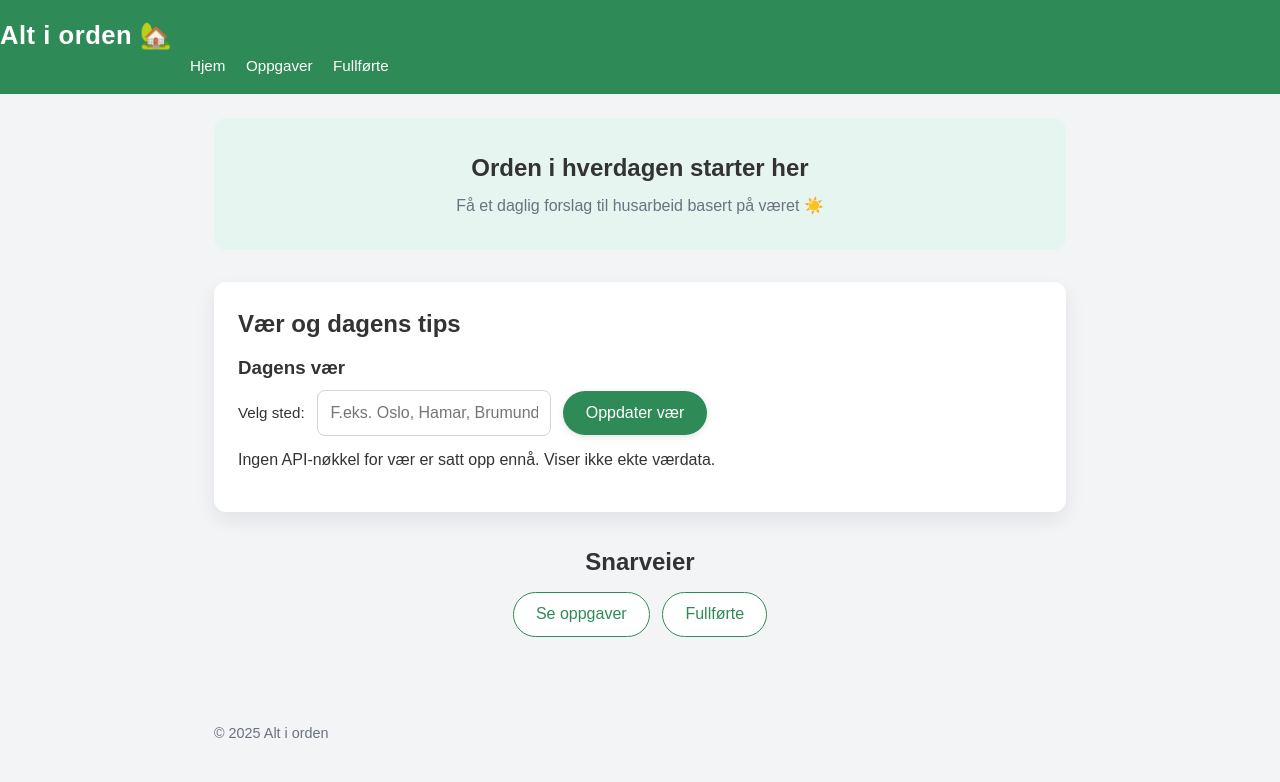
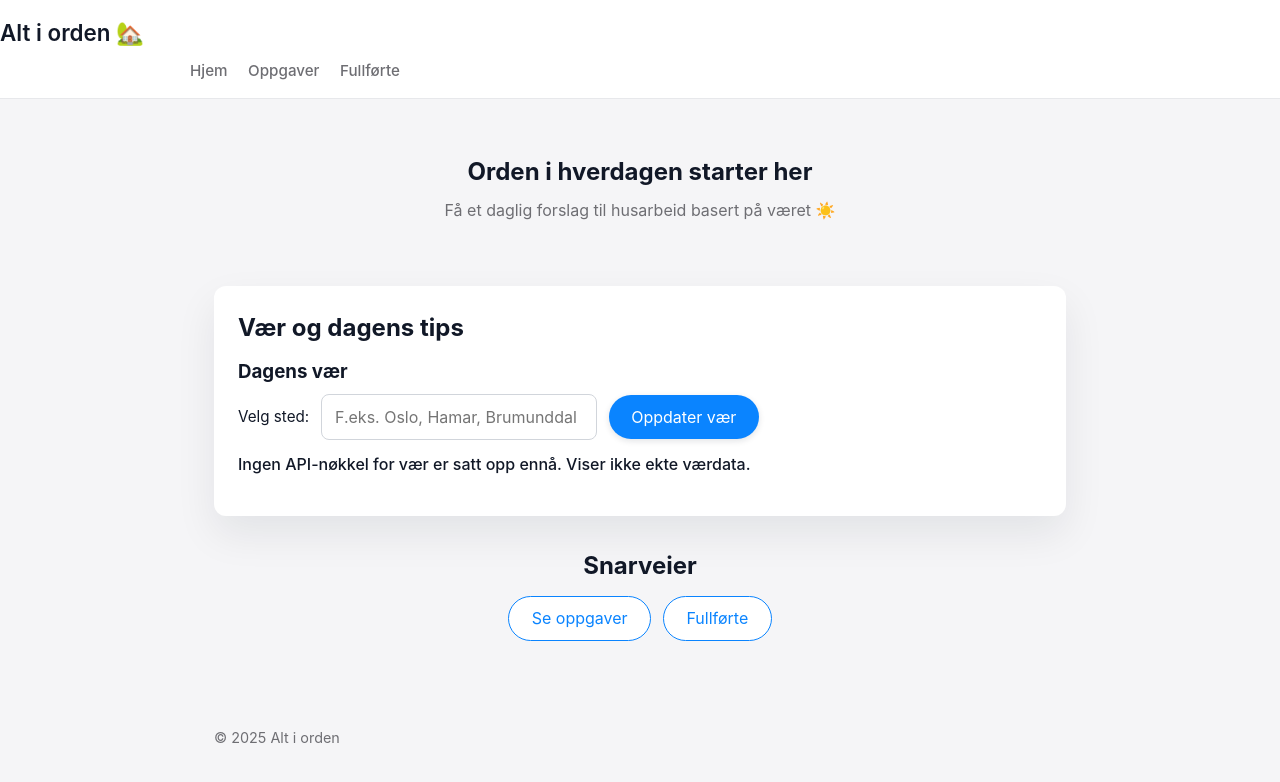
Before and after one commit to Nina-glitch-glitch/Alt-i-orden-, a plain HTML site: page index.html in a window 1280 px wide. Drawn offline with Linux system fonts and the light colour scheme; a script that the page names is missing.

Commit message:
fikset styling i css og krysset av fungerende fullførtliste i to-do-listen

```diff
--- a/styles/base.css
+++ b/styles/base.css
@@ -10,13 +10,15 @@ html {
 }
 
 body {
-  font-family: Arial, sans-serif;
+  font-family: -apple-system, BlinkMacSystemFont, "SF Pro Text",
+    "Segoe UI", Roboto, sans-serif;
   margin: 0;
   padding: 0;
-  background: #f3f4f6;
-  color: #333;
+  background: #f5f5f7;   /* lys, “Apple”-aktig bakgrunn */
+  color: #111827;        /* litt mørkere, ren tekstfarge */
   line-height: 1.5;
 }
+
 
 img,
 video {
@@ -29,37 +31,33 @@ video {
    FARGER/VARIABLER
    ========================= */
 :root {
-  --brand: #2e8b57;
-  --brand-dark: #256b45;
-  --text: #111827;
-  --muted: #6b7280;
-  --card: #ffffff;
-  --shadow: 0 8px 20px rgba(15, 23, 42, 0.08);
-  --border-soft: #e5e7eb;
-  --bg-soft: #e7f5f0;
+  --brand: #0a84ff;          /* Apple-blå */
+  --brand-dark: #0060df;     /* mørkere variant til hover */
+  --text: #111827;           /* hovedtekst */
+  --muted: #6e6e73;          /* dempet grå tekst */
+  --card: #ffffff;           /* kortbakgrunn */
+  --shadow: 0 18px 40px rgba(15, 23, 42, 0.08); /* litt mykere skygge */
 }
+
 
 /* =========================
    HEADER/NAV
    ========================= */
 header {
-  background: var(--brand);
-  color: #fff;
+  background: #ffffff;
+  color: var(--text);
   padding: 1rem 1.5rem;
+  box-shadow: 0 1px 0 rgba(15, 23, 42, 0.06);
 }
 
 header h1 {
-  margin: 0;
-  font-size: 1.6rem;
-  letter-spacing: 0.02em;
-}
-
-nav {
-  margin-top: 0.5rem;
+  margin: 0 0 0.5rem 0;
+  font-size: 1.4rem;
+  font-weight: 600;
 }
 
 nav a {
-  color: #fff;
+  color: var(--muted);
   margin-right: 1rem;
   text-decoration: none;
   font-weight: 500;
@@ -67,12 +65,15 @@ nav a {
 }
 
 nav a:hover {
-  text-decoration: underline;
+  color: var(--brand);
 }
 
 nav a[aria-current="page"] {
-  text-decoration: underline;
+  color: var(--brand);
+  border-bottom: 2px solid var(--brand);
+  padding-bottom: 0.25rem;
 }
+
 
 /* =========================
    LAYOUT/SEKSJONER
```
Also changed, not shown: 1 other file.
